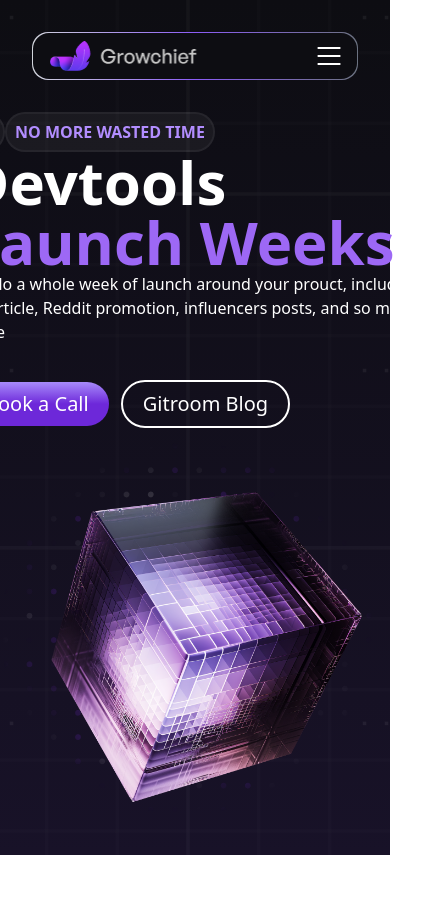
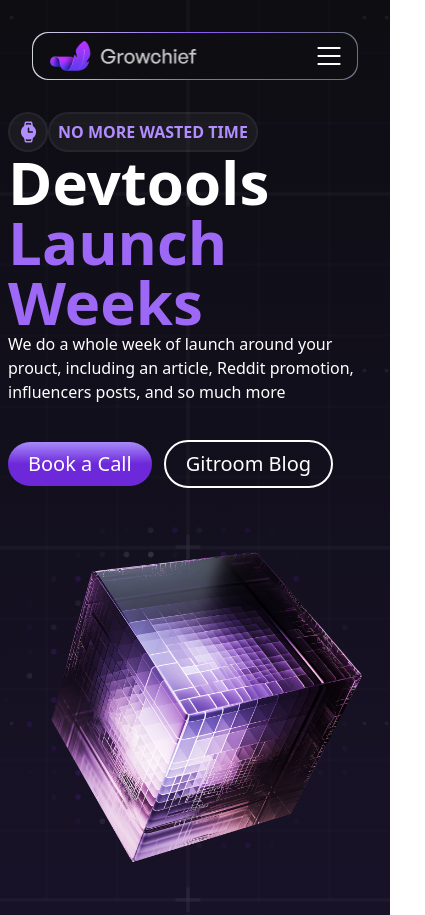
Before and after one commit to chiztechnology/growchief, a Next.js app: page / in a window 390 px wide. Shown: the whole page, 425 px wide, since content can reach past the window. Before the commit the page ends 855 px from the top, so only its background shows below. Built offline with nearby package versions, Linux system fonts and the light colour scheme.

Commit message:
Fix responsive margin

```diff
--- a/components/Hero.tsx
+++ b/components/Hero.tsx
@@ -5,7 +5,7 @@
 const Hero = () => {
     return (
         <div className="w-full flex items-center justify-center flex-col md:flex-row font-sans">
-            <div>
+            <div className="ml-2 md:ml-0 mr-2 md:mr-0">
                 {/* no more wasted time */}
                 <div className="flex items-center">
                     <div className="flex items-center justify-center rounded-full w-10 h-10 bg-[#FFFFFF0D] border-2 border-[#FFFFFF0D]">
@@ -21,8 +21,8 @@
                     </div>
                 </div>
                 {/* title */}
-                <h1 className="text-6xl text-[#ffffff] font-extrabold">Devtools<br /><span className="text-[#9D68F5]">Launch Weeks</span></h1>
-                <p className="w-[460px] font-sans text-white font-light">We do a whole week of launch around your prouct, including an article, Reddit promotion, influencers posts, and so much more</p>
+                <h1 className="text-6xl font-bold md:font-extrabold text-[#ffffff]">Devtools<br /><span className="text-[#9D68F5]">Launch Weeks</span></h1>
+                <p className="w:4/4 md:w-[460px] font-sans text-white font-light">We do a whole week of launch around your prouct, including an article, Reddit promotion, influencers posts, and so much more</p>
                 {/* cta */}
                 <div className="mt-6 flex items-center">
                     <Link href=''>
```
